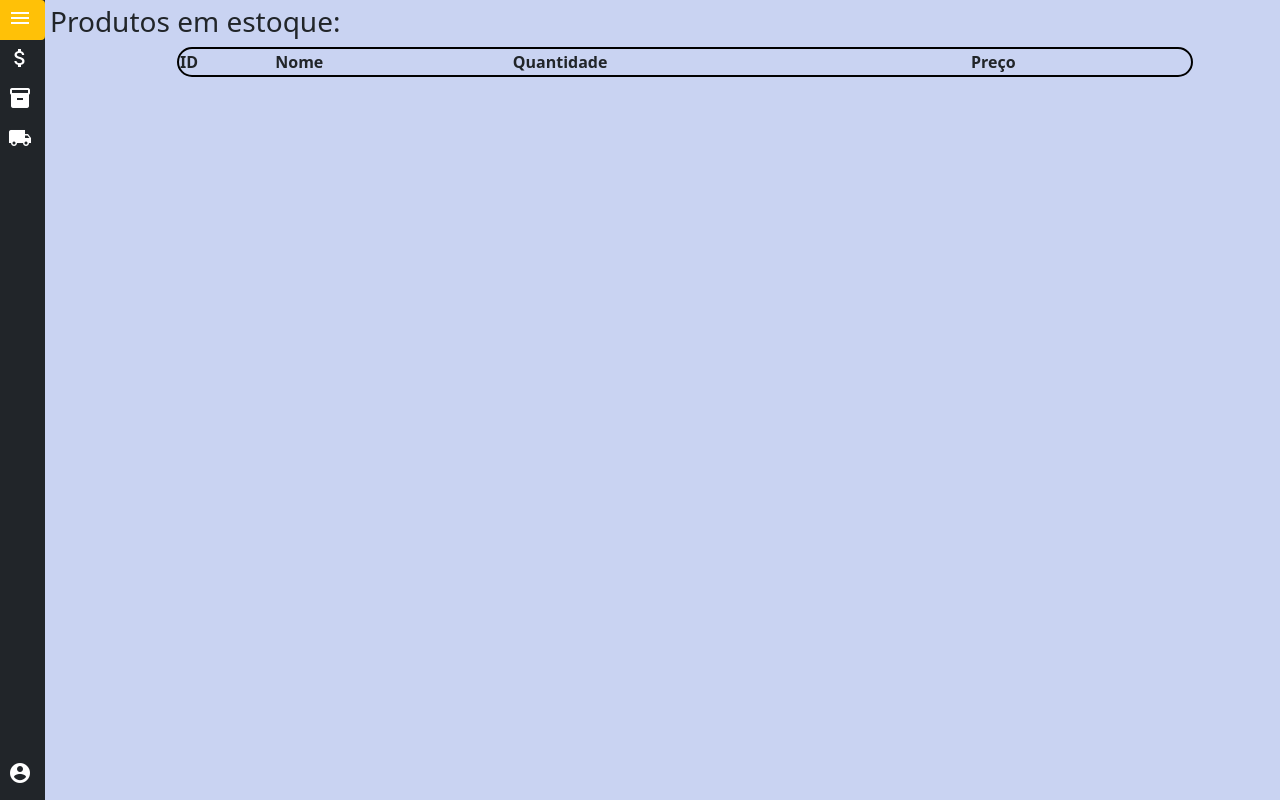
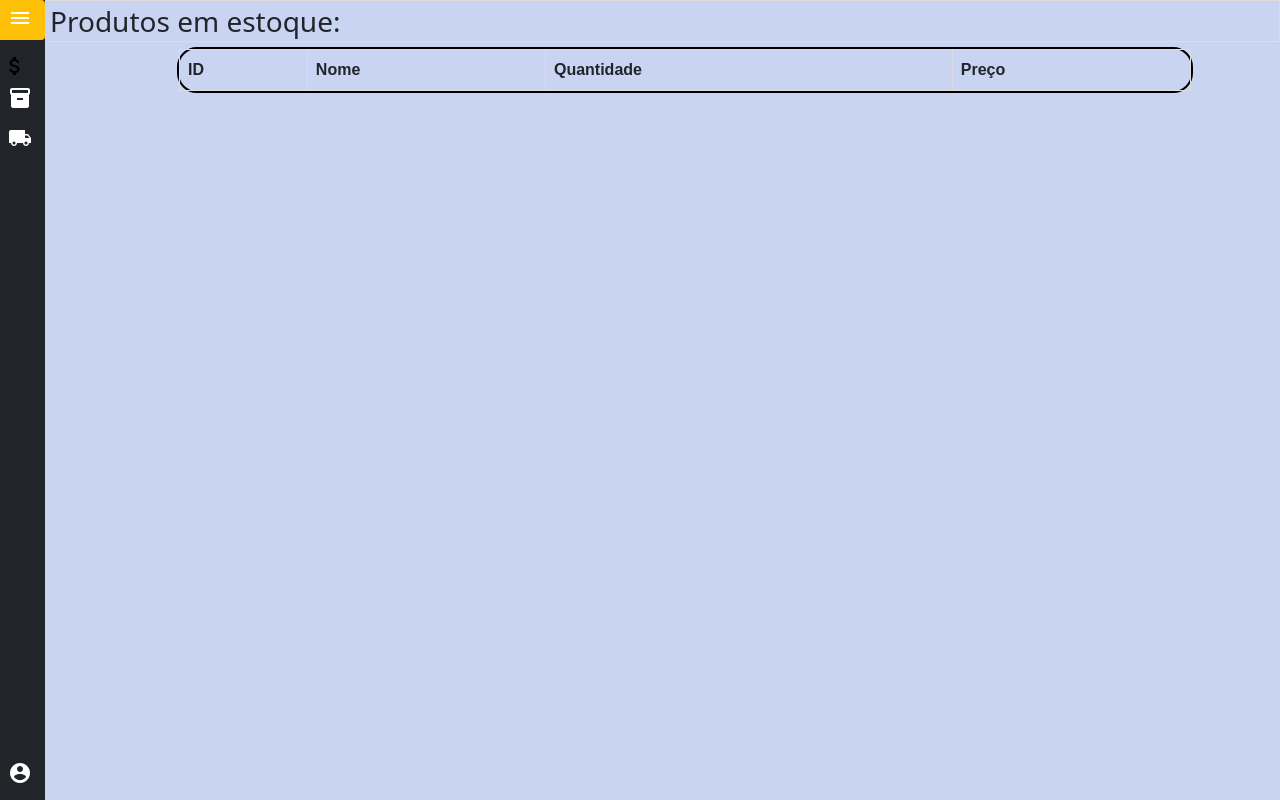
Before and after one commit to SK386/Stockficiency, a PHP site: page /testes_html/estoque.html in a window 1280 px wide. Run offline with PHP 8.4, Linux system fonts and the light colour scheme; lists and menus that the app fills with data are empty.

Commit message:
new page

```diff
--- a/web/testes_html/Script.js
+++ b/web/testes_html/Script.js
@@ -73,4 +73,15 @@ var popoverList = popoverTriggerList.map(function (popoverTriggerEl) {
   return new bootstrap.Popover(popoverTriggerEl)
 })
 
- document.getElementById("table").InnerHTML = " <tr> <td> 1 </td> <td>  teste </td> <td> 100 </td> <td> R$ 300,00 </td> </tr> ";
+     var x = document.createElement("Table");
+     x.setAttribute("id", "myTable");
+     document.body	.appendChild(x);
+
+     var y = document.createElement("TR");
+     y.setAttribute("id", "myTr");
+     document.getElementById("myTable").appendChild(y);
+
+     var z = document.createElement("TD");
+     var t = document.createTextNode("cell");
+     z.appendChild(t);
+     document.getElementById("myTr").appendChild(z);
--- a/web/testes_html/estoque.html
+++ b/web/testes_html/estoque.html
@@ -33,8 +33,8 @@
 </li>
 
 <li>
-	<button href="financas.html" style="color:#FFF" class="btn btn-outline-warning side-item" type="button">
-	<span class="material-icons "> attach_money </span>
+	<button style="color:#FFF" class="btn btn-outline-warning side-item" type="button">
+	<a class="material-icons" style="margin-left:-20px"> attach_money </a>
 	</button>
 </li>
 
--- a/web/testes_html/style.css
+++ b/web/testes_html/style.css
@@ -83,3 +83,19 @@ canvas{
 	max-width:80%;
 	margin:auto
 }
+
+table {
+  font-family: arial, sans-serif;
+  border-collapse: collapse;
+  width: 100%;
+}
+
+td, th {
+  border: 1px solid #dddddd;
+  text-align: left;
+  padding: 8px;
+}
+
+tr:nth-child(even) {
+  background-color: #dddddd;
+}
```
